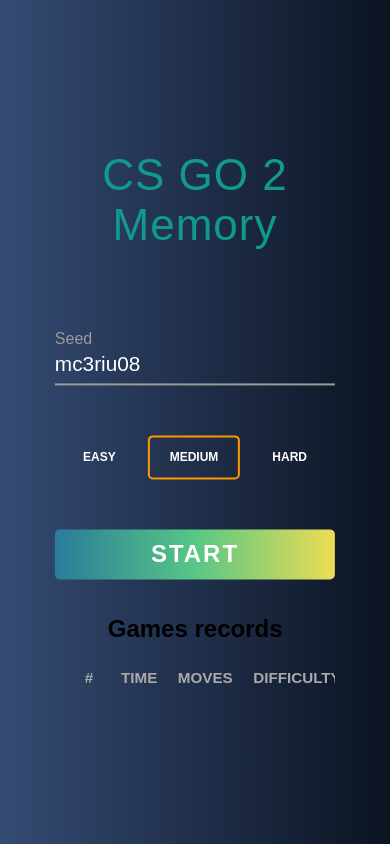
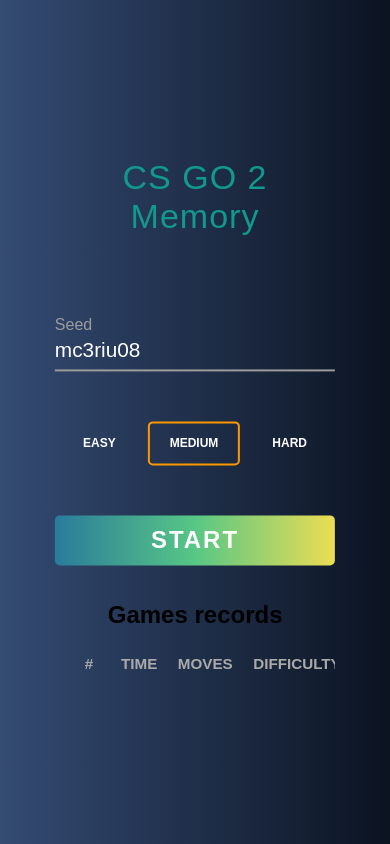
Before and after one commit to TymoteuszStr/memory-game, a Vue app in the folder memory-game/: page / in a window 390 px wide. Built offline with nearby package versions, Linux system fonts and the light colour scheme; a web font is replaced by a local one.

Commit message:
change font size of h1

```diff
--- a/memory-game/src/assets/base.scss
+++ b/memory-game/src/assets/base.scss
@@ -25,6 +25,9 @@
   text-align: center;
   margin-bottom: 20px;
   letter-spacing: 1px;
+  @media screen and (max-width: 600px) {
+    font-size: 34px;
+  }
 }
 
 .form__field {
```
